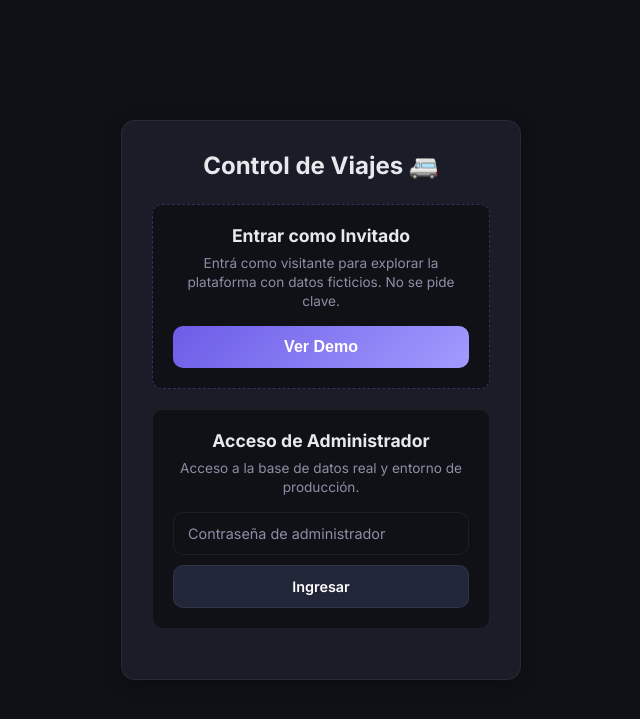
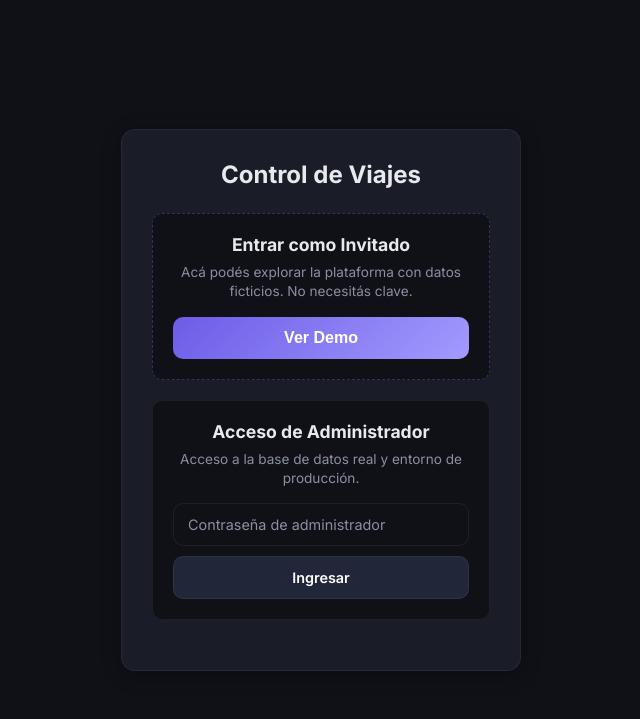
Before and after one commit to dmampel/gestor-viajes, a Flask app: page /login in a window 1280 px wide. Shown: the top 719 px of the page, without its empty margins (319-959 px from the left). Run offline with Flask 3, Linux system fonts and the light colour scheme.

Commit message:
Update login.html

```diff
--- a/templates/login.html
+++ b/templates/login.html
@@ -82,7 +82,7 @@
 </head>
 <body>
     <div class="login-container">
-        <h1 class="login-title">Control de Viajes 🚐</h1>
+        <h1 class="login-title">Control de Viajes</h1>
 
         {% with messages = get_flashed_messages() %}
             {% if messages %}
@@ -92,7 +92,7 @@
 
         <div class="demo-box">
             <h2 class="auth-heading">Entrar como Invitado</h2>
-            <p class="auth-desc">Entrá como visitante para explorar la plataforma con datos ficticios. No se pide clave.</p>
+            <p class="auth-desc">Acá podés explorar la plataforma con datos ficticios. No necesitás clave.</p>
             <form method="POST">
                 <input type="hidden" name="action" value="demo">
                 <button type="submit" class="btn-demo">Ver Demo</button>
```
